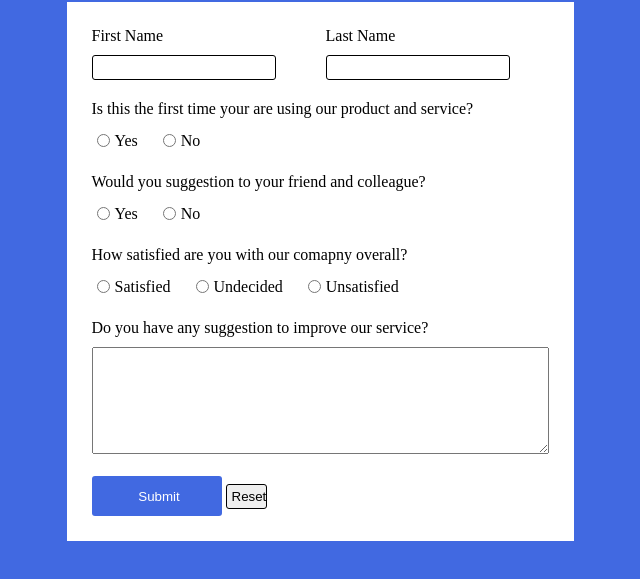
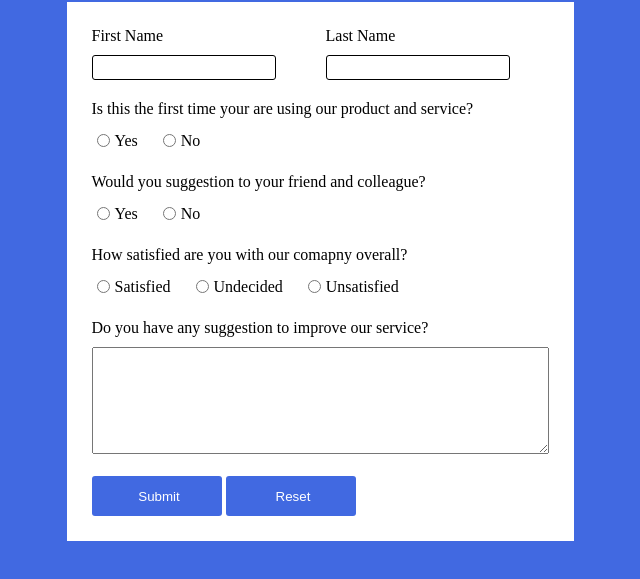
Before and after one commit to arunghalli0502/Customersurveyform, a plain HTML site: page index.html in a window 1280 px wide. Shown: the part 157-736 px from the top of the page, without its empty margins (320-960 px from the left). Drawn offline with Linux system fonts and the light colour scheme.

Commit message:
Update SurveyForm.css

```diff
--- a/SurveyForm.css
+++ b/SurveyForm.css
@@ -4,7 +4,6 @@
     padding: 0;
     box-sizing: border-box;
     color: black;
-    /* font-family: 'Times New Roman', Times, serif; */
 }
 
 body{
@@ -28,13 +27,11 @@ body{
 }
 form
 {
-    /* border: 1px solid red; */
     display: block;
 }
 
 .name
 {
-    /* width: 500px; */
     display: flex;
     margin-bottom: 15px;
 }
@@ -45,7 +42,6 @@ form
 .lname
 {
     margin-left: 50px;
-    /* background-color: rgb(20, 197, 108); */
 }
 p{
     margin-top: 20px;
@@ -76,7 +72,7 @@ input{
     border-radius: 3px;
     padding-left: 5px;
 }
-input[type="submit"]
+input[type="submit"], input[type="reset"]
 {
     width: 130px;
     height: 40px;
```
